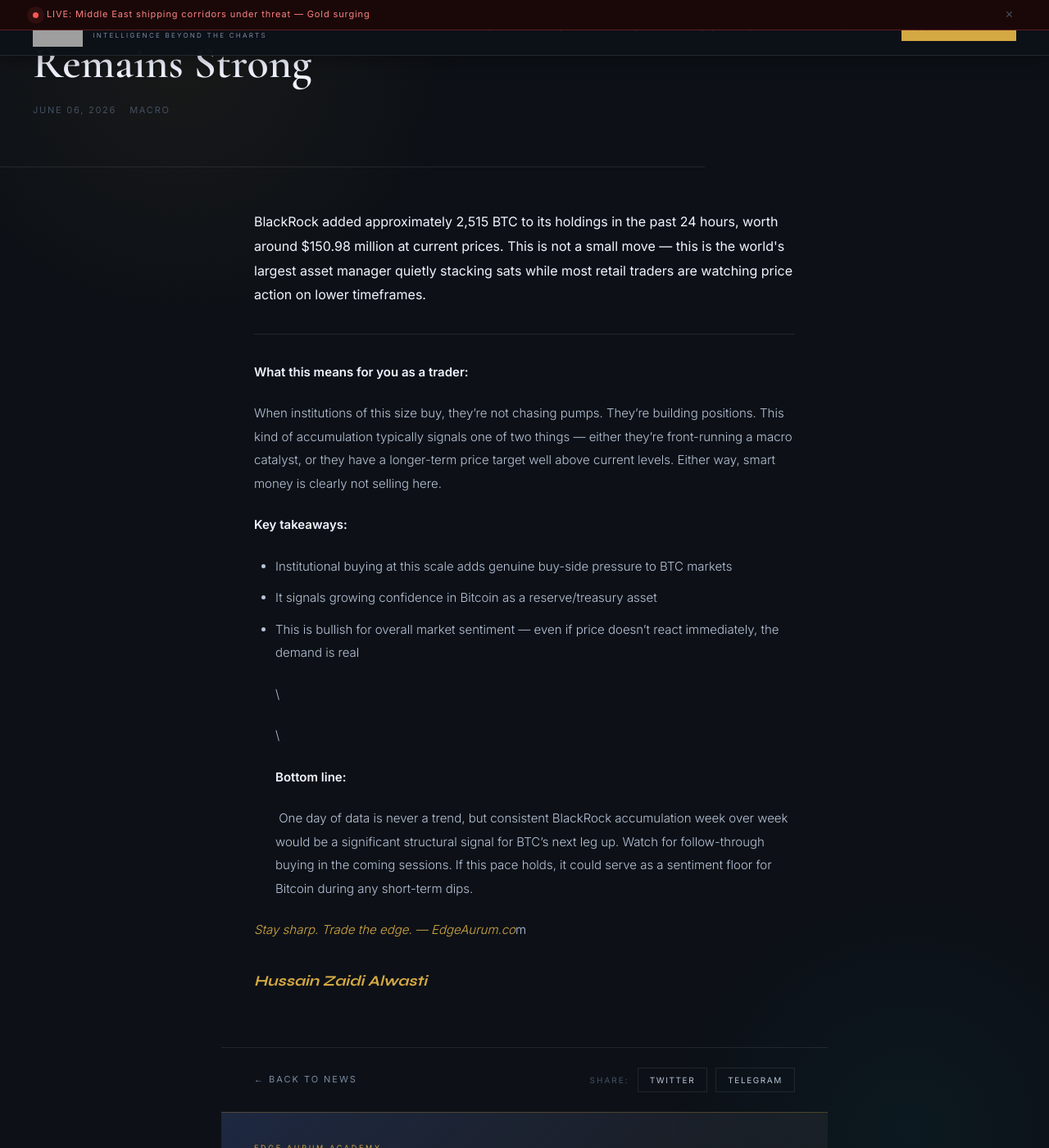
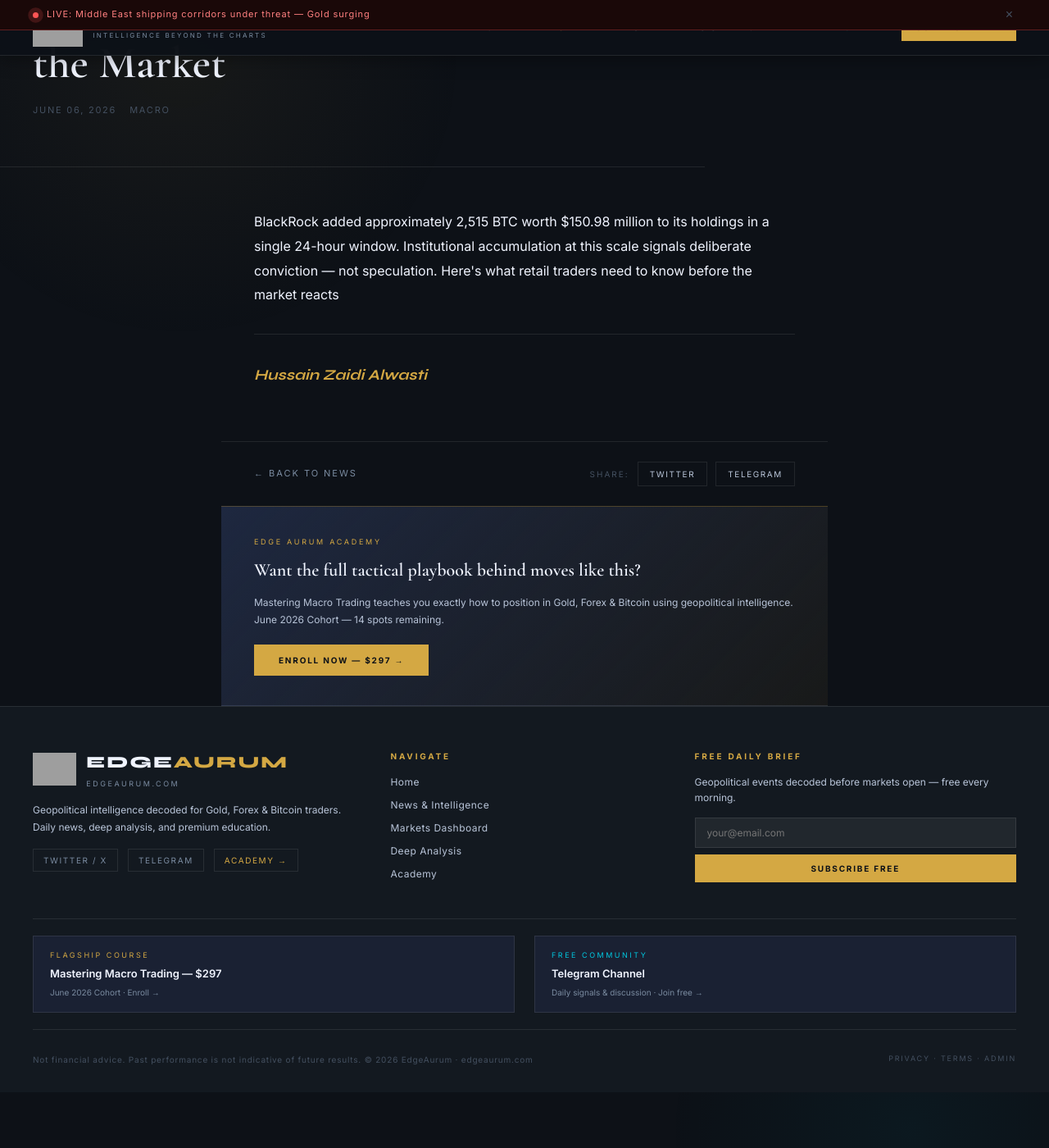
Before and after one commit to edgeaurum5-star/website-CRM, a Jekyll site: the page built from _news/2026-06-06-blackrock-accumulates-2-515-btc-in-24-hours-—-institutional-demand-remains-strong.md, in a window 1280 px wide and 1400 px high, scrolled down 326 px. Shown: the whole window at 82% size. Built offline with Jekyll 4.4.1, drawn with Linux system fonts in a browser that asks for light colours; a script that is not in the unit is left out; after the commit the page ends 1658 px from its top, so only the background shows below that; some of the changed text lies outside the part shown; grey boxes are pictures that could not be loaded.

Commit message:
Update: News Post — 2026-06-06-blackrock-accumulates-2-515-btc-in-24-hours-—-institutional-demand-remains-strong

```diff
--- a/_news/2026-06-06-blackrock-accumulates-2-515-btc-in-24-hours-—-institutional-demand-remains-strong.md
+++ b/_news/2026-06-06-blackrock-accumulates-2-515-btc-in-24-hours-—-institutional-demand-remains-strong.md
@@ -1,43 +1,18 @@
 ---
-title: BlackRock Accumulates 2,515 BTC in 24 Hours — Institutional Demand
-  Remains Strong
-date: 2026-06-06T22:19:00.000+05:00
+title: "BlackRock Accumulates 2,515 BTC in 24 Hours — What It Means for the Market "
+date: 2026-06-06T22:35:00.000+05:00
 alert_level: high
 category: macro
-excerpt: >
-  BlackRock added approximately 2,515 BTC to its holdings in the past 24 hours,
-  worth around $150.98 million at current prices. This is not a small move —
-  this is the world's largest asset manager quietly stacking sats while most
-  retail traders are watching price action on lower timeframes.
+excerpt: BlackRock added approximately 2,515 BTC worth $150.98 million to its
+  holdings in a single 24-hour window. Institutional accumulation at this scale
+  signals deliberate  conviction — not speculation. Here's what retail traders
+  need to know before the market reacts
 featured: true
 premium: false
-seo_description: BlackRock purchased 2,515 BTC worth $150.98M in 24 hours.
-  Analyze what institutional Bitcoin accumulation means for retail traders,
-  market sentiment, and BTC price outlook.
+seo_description: BlackRock bought 2,515 BTC worth $150.98 million in 24 hours.
+  Learn what this institutional accumulation means for Bitcoin price, market
+  sentiment, and what retail traders should watch next.
 ---
-**What this means for you as a trader:**
-
-When institutions of this size buy, they're not chasing pumps. They're building positions. This kind of accumulation typically signals one of two things — either they're front-running a macro catalyst, or they have a longer-term price target well above current levels. Either way, smart money is clearly not selling here.
-
-**Key takeaways:**
-
-* Institutional buying at this scale adds genuine buy-side pressure to BTC markets
-* It signals growing confidence in Bitcoin as a reserve/treasury asset
-* This is bullish for overall market sentiment — even if price doesn't react immediately, the demand is real
-
-  \
 
 
-
-
-  \
-
-
-  **Bottom line:**
-
-   One day of data is never a trend, but consistent BlackRock accumulation week over week would be a significant structural signal for BTC's next leg up. Watch for follow-through buying in the coming sessions. If this pace holds, it could serve as a sentiment floor for Bitcoin during any short-term dips.
-
-
-*Stay sharp. Trade the edge. — EdgeAurum.co*m
-
 ### *Hussain Zaidi Alwasti*
```
